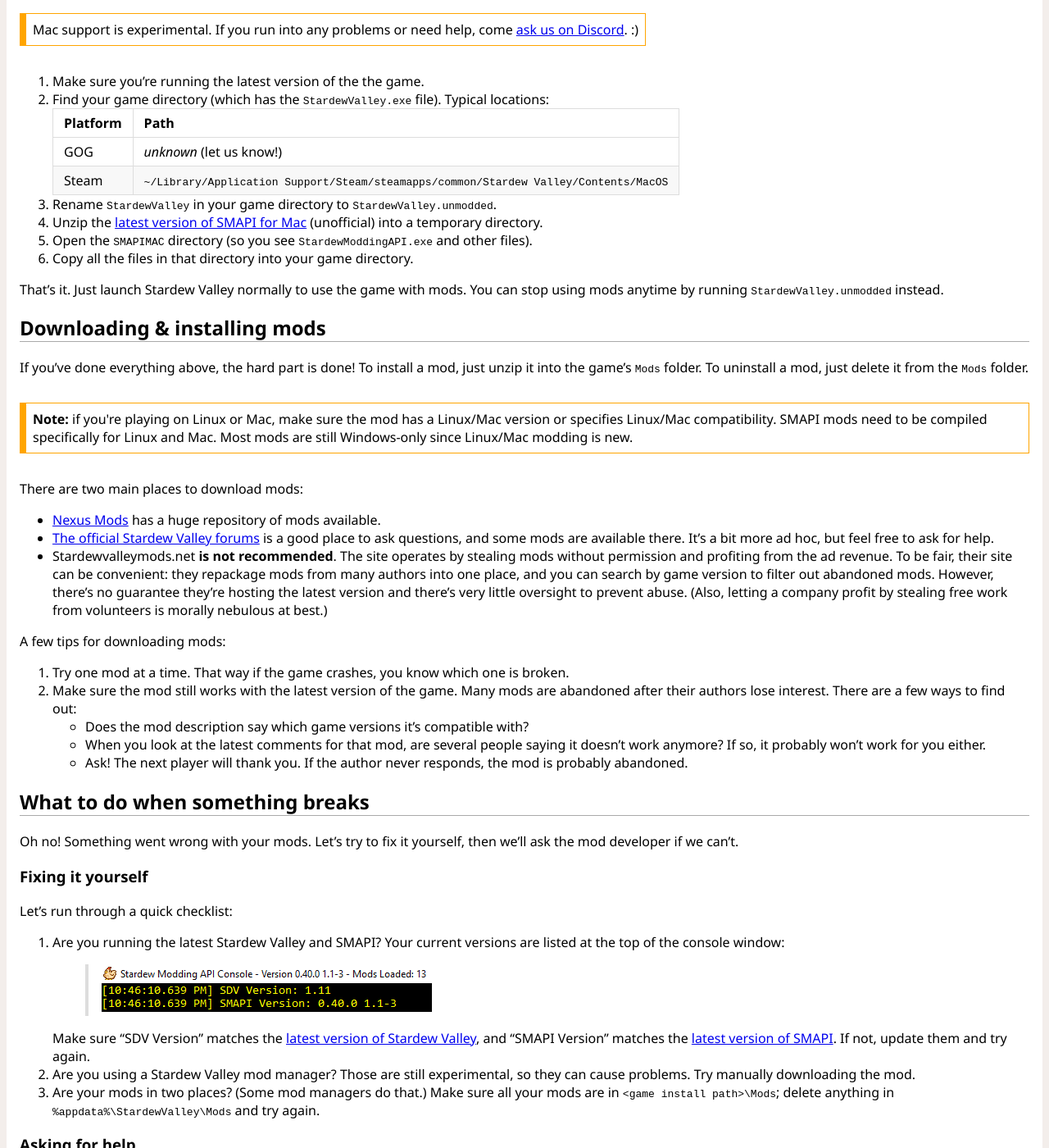
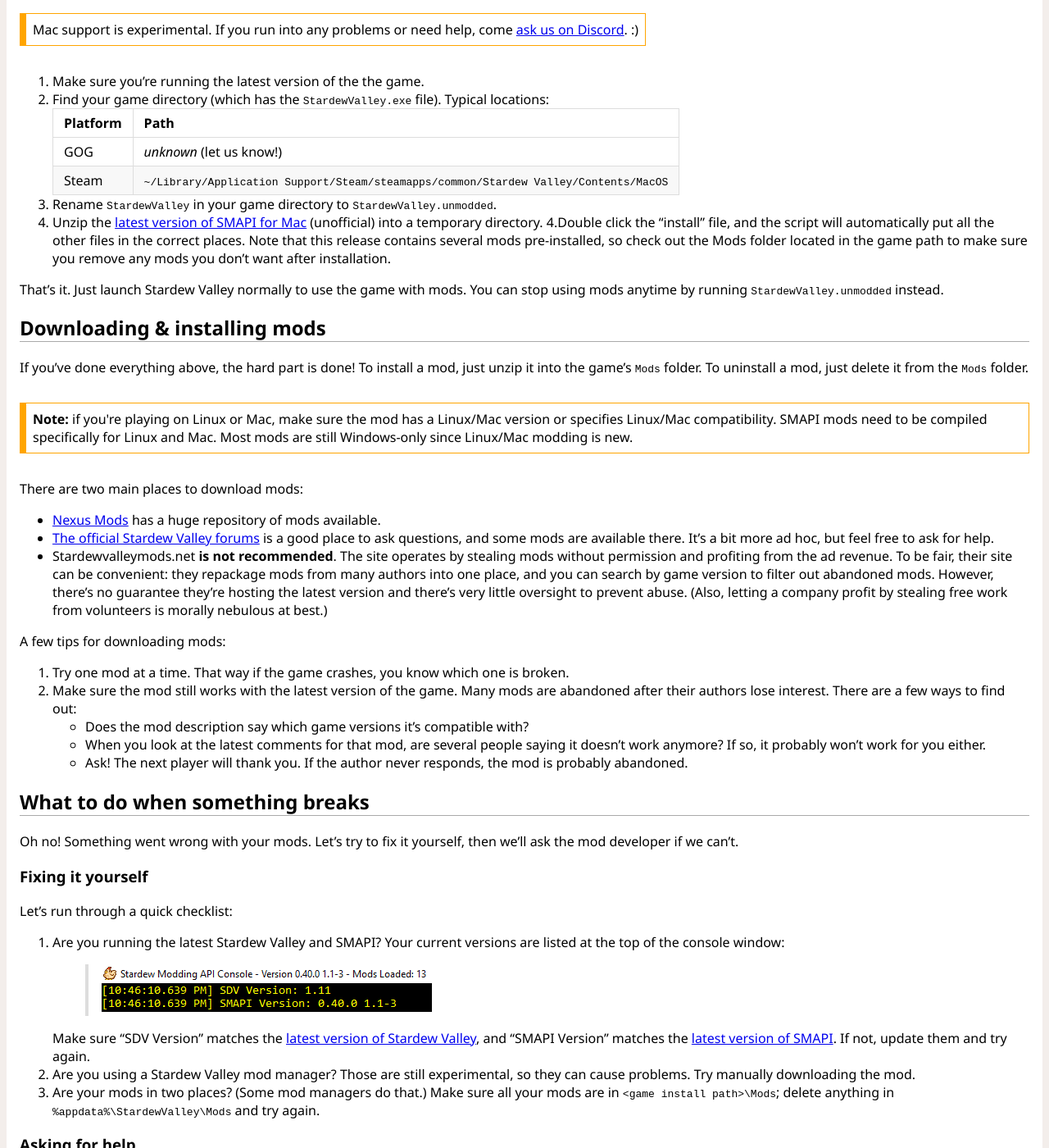
Before and after one commit to Pathoschild/canimod.github.io, a Jekyll site: the page built from guides/using-mods.md, in a window 1280 px wide and 1400 px high, scrolled down 2165 px. Shown: the whole window at 82% size. Built offline with Jekyll 4.4.1, drawn with Linux system fonts in a browser that asks for light colours; some of the changed text lies outside the part shown.

Commit message:
Corrected Mac instructions and Log path
:)
Signed-off-by: Kriana <kriana.raktara@gmail.com>

```diff
--- a/guides/using-mods.md
+++ b/guides/using-mods.md
@@ -102,8 +102,7 @@
 
 3. Rename `StardewValley` in your game directory to `StardewValley.unmodded`.
 4. Unzip the [latest version of SMAPI for Mac](https://github.com/MacLeek/SMAPI/releases) (unofficial) into a temporary directory.
-4. Open the `SMAPIMAC` directory (so you see `StardewModdingAPI.exe` and other files).
-5. Copy all the files in that directory into your game directory.
+4.Double click the "install" file, and the script will automatically put all the other files in the correct places. Note that this release contains several mods pre-installed, so check out the Mods folder located in the game path to make sure you remove any mods you don't want after installation.
 
 That's it. Just launch Stardew Valley normally to use the game with mods. You can stop using mods
 anytime by running `StardewValley.unmodded` instead.
@@ -175,7 +174,7 @@
    [post in this thread](http://community.playstarbound.com/threads/dos-and-donts-of-reporting-issues-with-smapi-mods.125211/)
    and someone else will help if they can.
 3. Send them a message with the following information:
-   * ❑ A copy of the log file at `%appdata%\StardewValley\ErrorLogs\MODDED_ProgramLog.Log_LATEST.txt`.
+   * ❑ A copy of the log file at `%appdata%\StardewValley\ErrorLogs\MODDED_ProgramLog.Log_LATEST.txt`. (Note: On a Mac, your log directory is also located in the same directory as your save directory. To get to it from the Finder menubar select "Go", and then "Go to Folder...". Then enter "~/.config/". This will bring you to the equivalent of "%appdata%" above.)
    * ❑ Which mod is failing?
    * ❑ How exactly does it fail? (Does the game close? Does the screen go black? Does nothing at
         all happen?)
```
